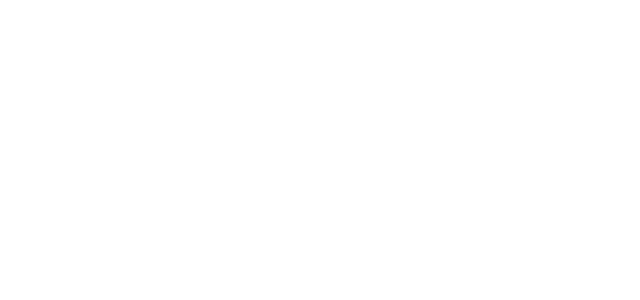
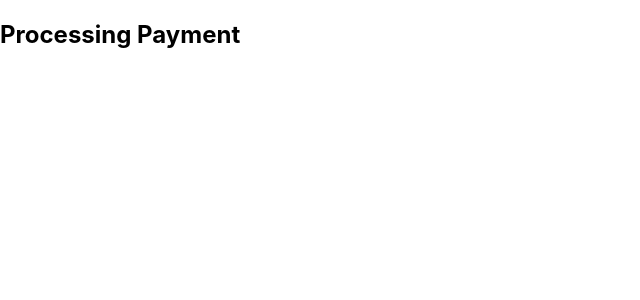
Before and after one commit to AugusViggia/chiniApp---Front, a React (Create React App) app in the folder client/: page /payment in a window 1280 px wide. Before the commit this address had no page. Shown: the top 300 px of the page, without its empty margins (0-640 px from the left). Built offline with nearby package versions, Linux system fonts and the light colour scheme; the HTML template or start-up script is replaced by a standard one.

Commit message:
deploy update, Modal added

```diff
--- a/client/src/App.js
+++ b/client/src/App.js
@@ -3,15 +3,17 @@
 import Home from "./views/Home";
 import Products from "./views/Products";
 import Cart from "./views/Cart";
+import Payment from "./views/Payment";
 
 function App() {
   return (
     <Routes>
-        <Route path="/" exact element={<Home/>} />
-        <Route path="/products" element={<Products/>} />
-        <Route path="/cart" element={<Cart/>} />
+      <Route path="/" exact element={<Home />} />
+      <Route path="/products" element={<Products />} />
+      <Route path="/cart" element={<Cart />} />
+      <Route path="/payment" element={<Payment />} />
     </Routes>
   );
-}
+};
 
 export default App;
--- a/client/src/views/Cart.jsx
+++ b/client/src/views/Cart.jsx
@@ -8,7 +8,7 @@
 import Modal from "react-modal";
 
 
-const apiURL = "https://chiniapp-api-production.up.railway.app"
+const apiURL = "https://chiniapp-api-production.up.railway.app";
 // const apiURL = "http://localhost:3000";
 
 function Cart() {
--- /dev/null
+++ b/client/src/views/Payment.jsx
@@ -0,0 +1,11 @@
+import React from 'react'
+
+const Payment = () => {
+    return (
+        <div>
+            <h2>Processing Payment</h2>
+        </div>
+    )
+};
+
+export default Payment;
```
